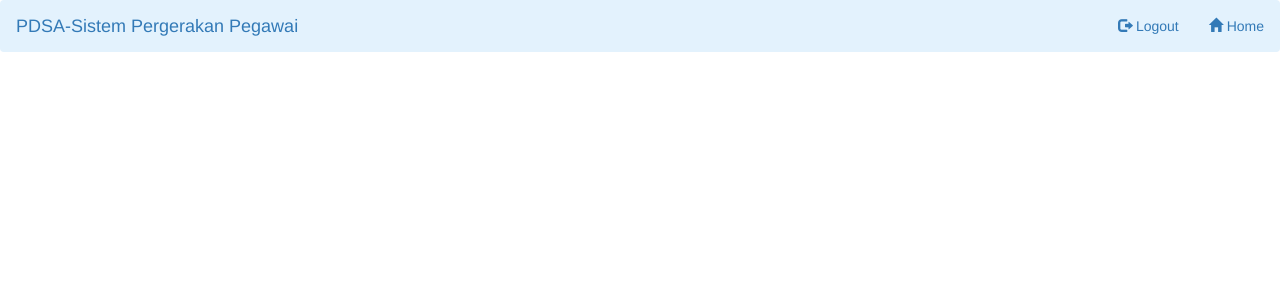
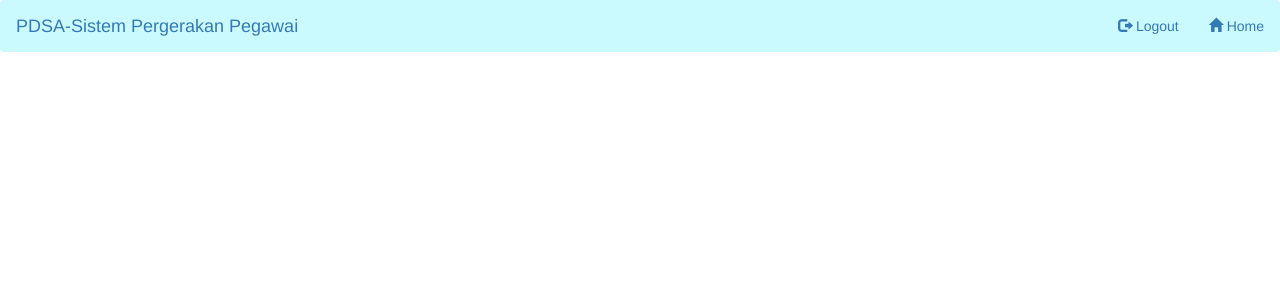
Before and after one commit to azhimArief/staff-shedule-system, a PHP site: page /navbar.php in a window 1280 px wide. Shown: the top 300 px of the page. Run offline with PHP 8.4, Linux system fonts and the light colour scheme; some libraries are stand-ins or nearby versions.

Commit message:
minor adjustment for navbar

```diff
--- a/navbar.php
+++ b/navbar.php
@@ -18,7 +18,7 @@ include_once("header.php");
 
 <body>
 
-  <nav class="navbar sticky-top navbar navbar-light" style="background-color: #e3f2fd;"">
+  <nav class="navbar sticky-top navbar navbar-light" style="background-color: #CAFAFE;">
     <div class="container-fluid">
       <div class="navbar-header">
         <a class="navbar-brand" href="home.php">
--- a/userNavbar.php
+++ b/userNavbar.php
@@ -15,15 +15,15 @@ $ic = $_SESSION['ic'];
   <script src="https://maxcdn.bootstrapcdn.com/bootstrap/3.3.7/js/bootstrap.min.js"></script>
 
   <!-- <style>
-    body {
-      position: fixed;
+    nav {
+      background-color: #8EE4AF;
     }
   </style> -->
 </head>
 
 <body>
 
-  <nav class="navbar sticky-top navbar-default">
+  <nav class="navbar sticky-top navbar navbar-light" style="background-color: #CAFAFE;">
     <div class="container-fluid">
       <div class="navbar-header">
         <a class="navbar-brand" href="userHome.php">
```
